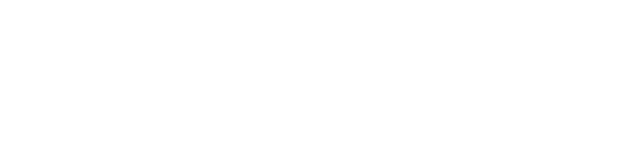
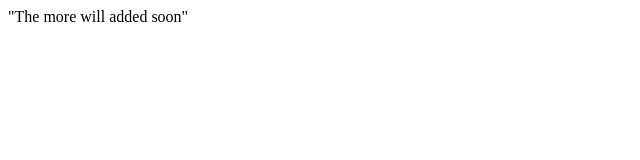
Before and after one commit to subham07-t/git-hooks-practice, a plain HTML site: page frontend/index.html in a window 1280 px wide. Shown: the whole page, without its empty margins (0-640 px from the left). Drawn offline with Linux system fonts and the light colour scheme.

Commit message:
soon updated

```diff
--- a/frontend/index.html
+++ b/frontend/index.html
@@ -6,5 +6,7 @@
     <meta name="viewport" content="width=device-width, initial-scale=1.0" />
     <title>Document</title>
   </head>
-  <body></body>
+  <body>
+    "The more will added soon"
+  </body>
 </html>
```
